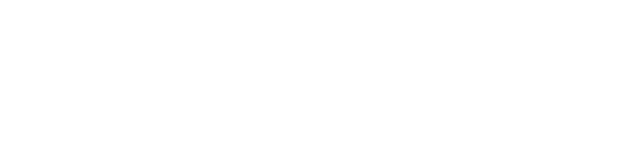
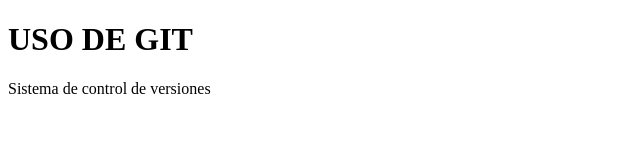
Before and after one commit to magadiflo/git-curso, a plain HTML site: page index.html in a window 1280 px wide. Shown: the whole page, without its empty margins (0-640 px from the left). Drawn offline with Linux system fonts and the light colour scheme.

Commit message:
Ahora el index.html tiene código html

```diff
--- a/index.html
+++ b/index.html
@@ -7,6 +7,11 @@
     <script src="app.js"></script>
 </head>
 <body>
-
+    <div class="cuerpo">
+        <header>
+            <h1>USO DE GIT</h1>
+            <span>Sistema de control de versiones</span>
+        </header>
+    </div>
 </body>
 </html>
```
